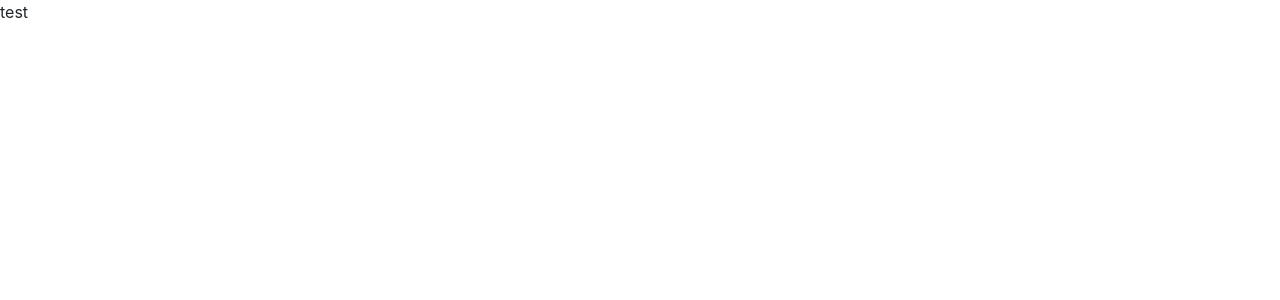
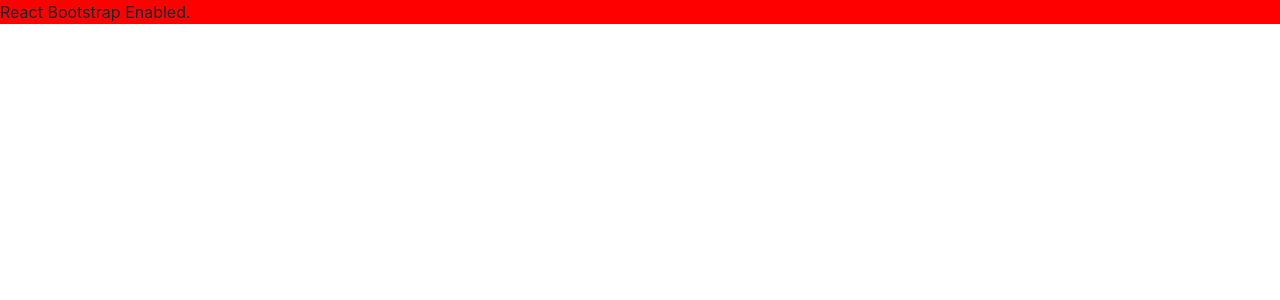
Before and after one commit to codecontrive/sofis-cake-react, a React (Create React App) app: page / in a window 1280 px wide. Shown: the top 300 px of the page. Built offline with nearby package versions, Linux system fonts and the light colour scheme.

Commit message:
scss dir with default files

```diff
--- a/src/App.js
+++ b/src/App.js
@@ -1,17 +1,13 @@
 import React from "react";
-import logo from "./logo.svg";
 
 import { Row, Col } from "react-bootstrap";
 
-import "./App.css";
-import { useSelector } from "react-redux";
+import * as styles from "./scss/App.module.scss";
 
 function App() {
-  const state = useSelector((state) => state);
-  console.log(state);
   return (
-    <Row>
-      <Col lg={2}>test</Col>
+    <Row className={styles.AppRow}>
+      <Col lg={12}>React Bootstrap Enabled.</Col>
     </Row>
   );
 }
--- /dev/null
+++ b/src/scss/App.module.scss
@@ -0,0 +1,6 @@
+@import "./variables.scss";
+@import "./mixins.scss";
+
+.AppRow {
+  background-color: red;
+}
```
Also changed, not shown: src/scss/App.global.scss (added), src/scss/mixins.scss (added), src/scss/variables.scss (added).
